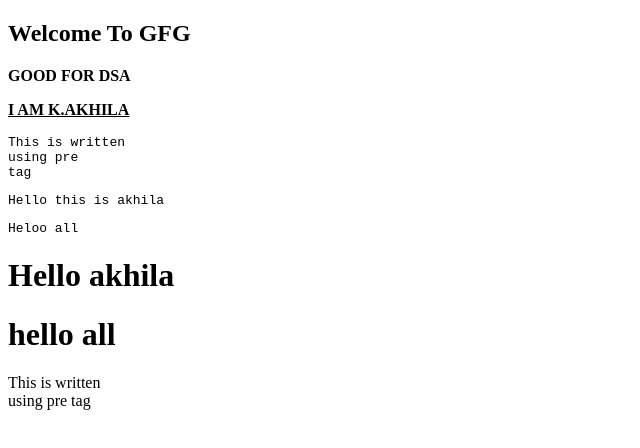
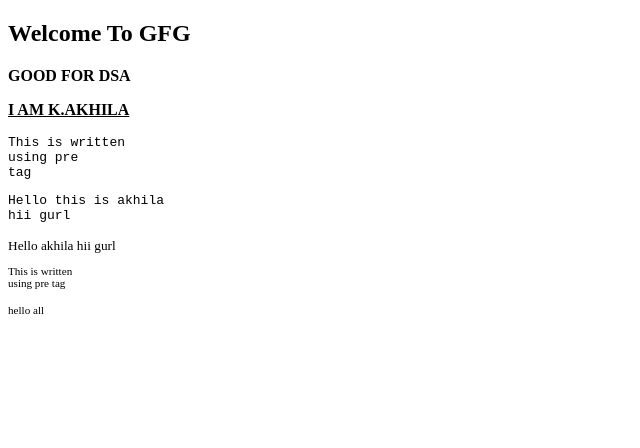
Before and after one commit to akhila-kalagarla/FullStack_Journey, a plain HTML site: page Html/page1.html in a window 1280 px wide. Shown: the whole page, without its empty margins (0-640 px from the left). Drawn offline with Linux system fonts and the light colour scheme.

Commit message:
initial commit

```diff
--- a/Html/page1.html
+++ b/Html/page1.html
@@ -13,13 +13,19 @@ This is written
 using pre
 tag
 </pre>
-<pre>Hello this is akhila</pre>
-<pre>Heloo all</pre>
-<h1>Hello akhila</h1>
-<h1>hello all</h1>
+<pre>Hello this is akhila
+hii gurl
+</pre>
+<!-- <pre>Heloo all</pre> -->
+<small>Hello akhila
+    hii gurl
+<small>
 <p>
 This is written<br> using pre
 tag
 </p>
+
+
+<bdi>hello all</bdi>
 </body>
 </html>
```
